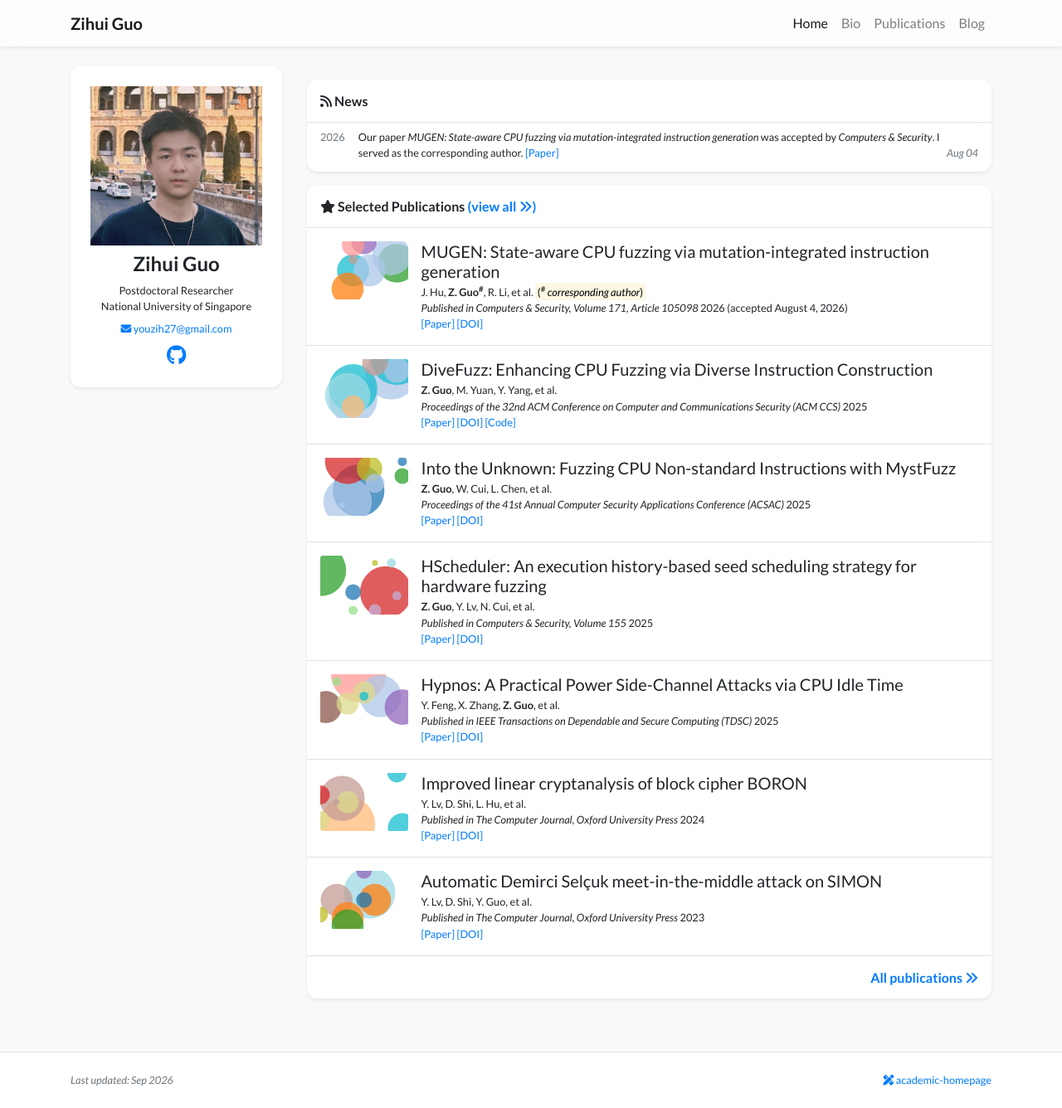
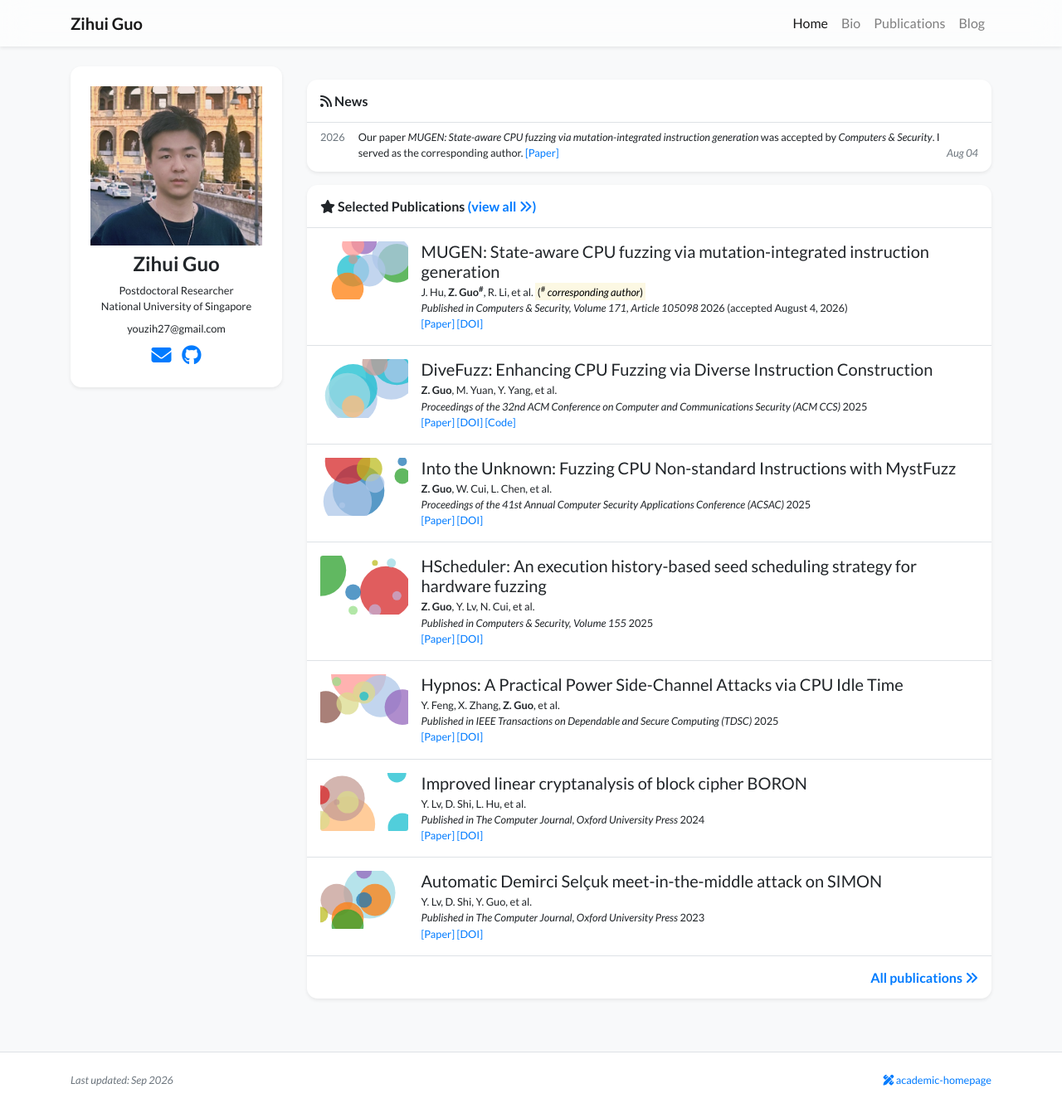
Before and after one commit to youzi27/youzi27.github.io, a Jekyll site: the page built from index.html, in a window 1280 px wide and 1336 px high. Shown: the whole window at 83% size. Built offline with Jekyll 4.4.1, drawn with Linux system fonts in a browser that asks for light colours; nearby versions of some CDN libraries; a style sheet for code colours, icons or effects is not loaded.

Commit message:
Separate email address from contact icon

```diff
--- a/_includes/widgets/profile_card_mini.html
+++ b/_includes/widgets/profile_card_mini.html
@@ -37,15 +37,19 @@
                 <div class="row pt-2">
                     <div class="col text-center small">
                         {% if site.data.profile.email %}
-                        <a class="px-1 no-break" href="mailto:{{ site.data.profile.email | encode_email }}" title="Email">
-                            <i class="fas fa-envelope"></i> {{ site.data.profile.email }}
-                        </a>
+                        {{ site.data.profile.email }}
                         {% endif %}
                     </div>
                 </div>
 
                 <div class="row pt-2">
                     <div class="col text-center h4">
+                        {% if site.data.profile.email %}
+                        <a class="px-1 no-break" href="mailto:{{ site.data.profile.email | encode_email }}" title="Email" aria-label="Email">
+                            <i class="fas fa-envelope"></i>
+                        </a>
+                        {% endif %}
+
                         {% if site.data.profile.gscholar %}
                         {%- if site.data.profile.gscholar contains 'scholar.google' -%}
                         {%- assign gscholar_url = site.data.profile.gscholar -%}
```
